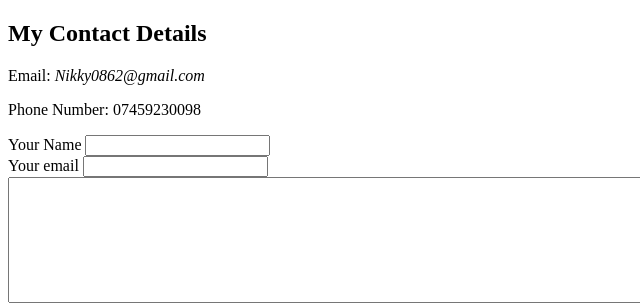
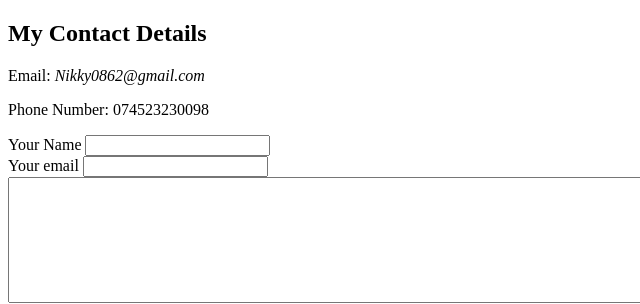
Before and after one commit to Nikkyrn0862/sample1, a plain HTML site: page contacts.html in a window 1280 px wide. Shown: the top 304 px of the page, 0-640 px from the left. Drawn offline with Linux system fonts and the light colour scheme.

Commit message:
change number

```diff
--- a/contacts.html
+++ b/contacts.html
@@ -8,7 +8,7 @@
 <h2>My Contact Details</h2>
 <body>
   <p>Email: <em>Nikky0862@gmail.com</em></p>
-<p>Phone Number: 07459230098</p>
+<p>Phone Number: 074523230098</p>
 <form class="" action="mailto:nikkyrn0862@gmail.com" method="post" enctype="text/plain">
   <label>Your Name</label>
   <input type="text" name="yourName" value=""><br>
```
